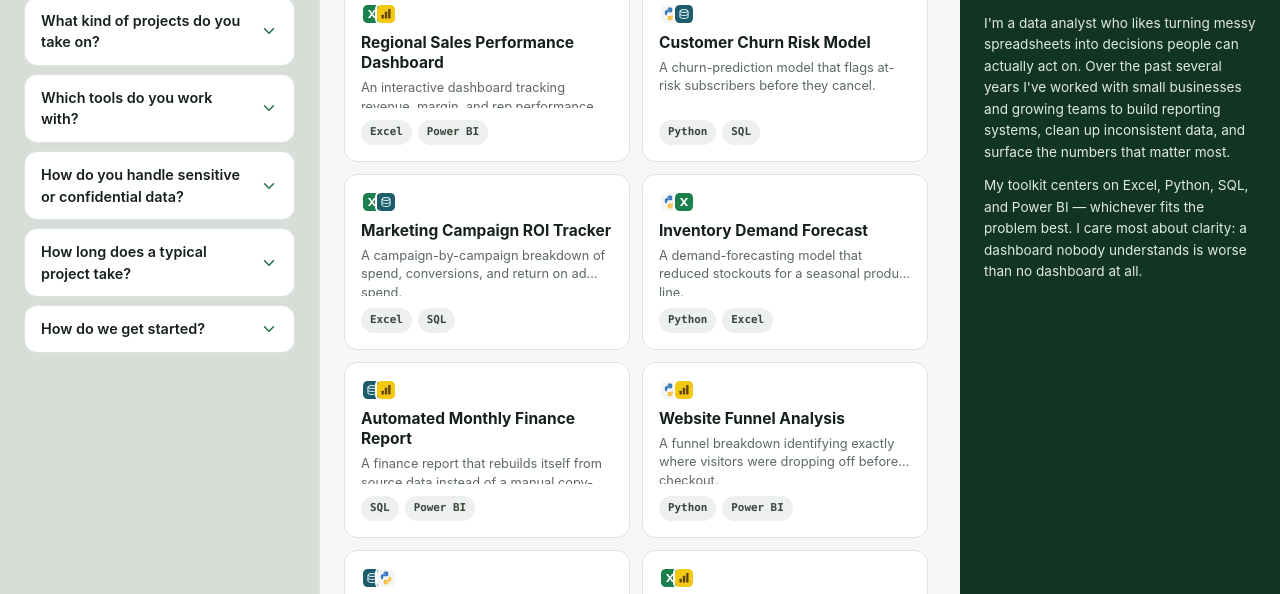
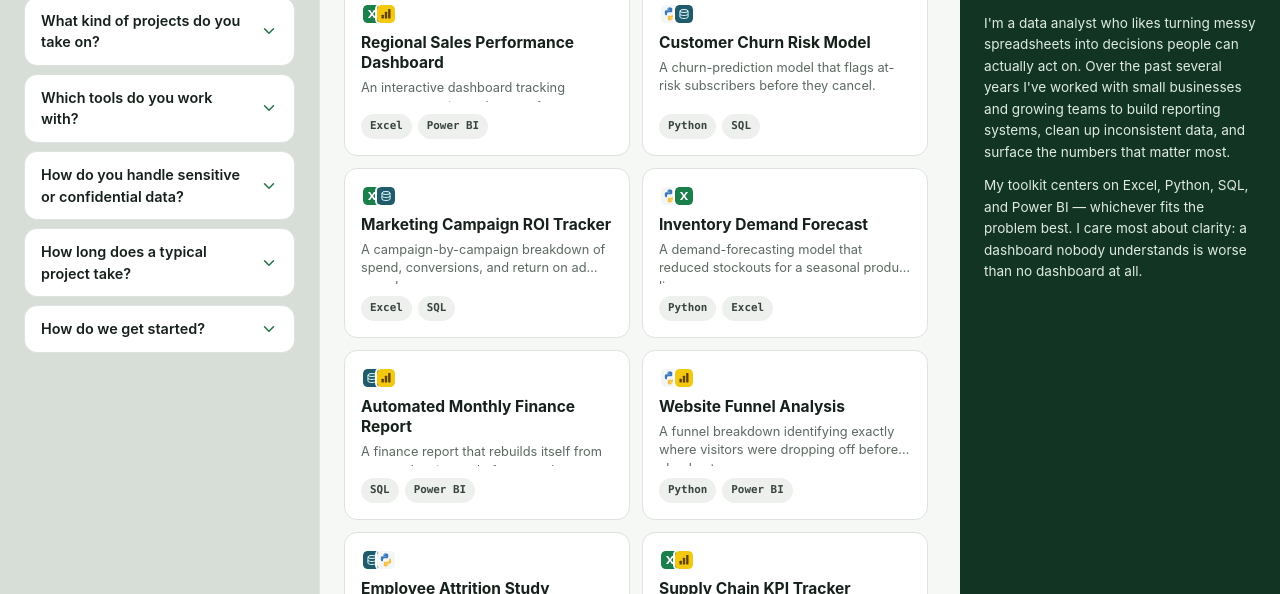
Before and after one commit to immortallest/portfolio, a website: page public/index.html in a window 1280 px wide. Shown: the part 85-679 px from the top of the page. Drawn offline with Linux system fonts and the light colour scheme.

Commit message:
Update styles.css

```diff
--- a/public/styles.css
+++ b/public/styles.css
@@ -107,7 +107,7 @@
   /* Kept compact on purpose: the whole app is locked to one viewport with
      no page scroll (see "NO-SCROLL APP SHELL" below), so every strip has
      to earn its vertical space. */
-  --card-h: 176px;
+  --card-h: 170px;
   --grid-gap: 12px;
   --strip-pad: var(--space-5) var(--space-5) var(--space-4);
 }
```
